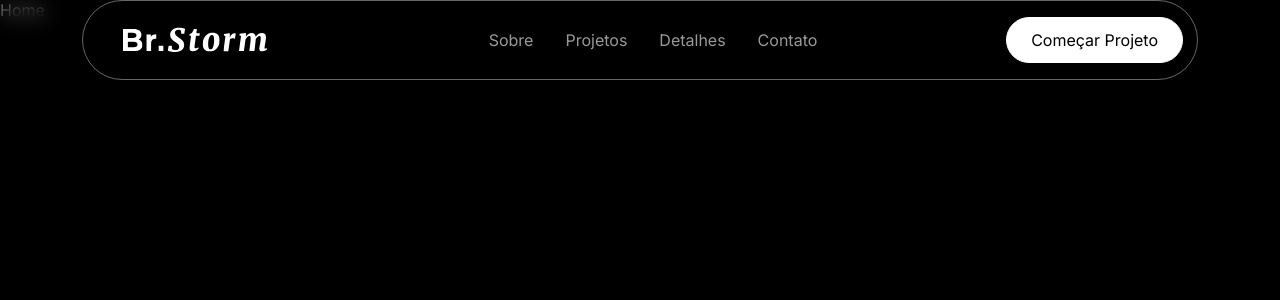
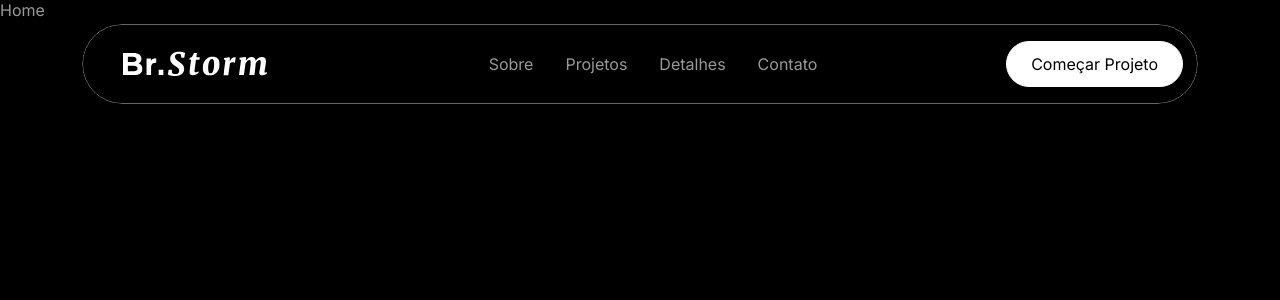
Before and after one commit to luangelsdorf/website-abarca, a Next.js app: page / in a window 1280 px wide. Shown: the top 300 px of the page. Built offline with nearby package versions, Linux system fonts and the light colour scheme.

Commit message:
GSAP smoooth scrolling & custom scrollbar

```diff
--- a/package.json
+++ b/package.json
@@ -14,6 +14,7 @@
     "bootstrap": "^5.2.3",
     "eslint": "8.32.0",
     "eslint-config-next": "13.1.2",
+    "gsap": "^3.11.4",
     "next": "13.1.2",
     "react": "18.2.0",
     "react-dom": "18.2.0",
--- a/src/components/layout/Header/Header.module.scss
+++ b/src/components/layout/Header/Header.module.scss
@@ -1,9 +1,12 @@
 .header {
+  position: fixed;
+  z-index: 999;
+  top: 24px;
+  left: 50%;
+  transform: translateX(-50%);
   backdrop-filter: blur(10px);
-  position: fixed;
-  top: 0;
-  width: 100%;
   mix-blend-mode: difference;
+  clip-path: inset(0 12px round 56px);
 
   nav {
     display: flex;
--- a/src/components/layout/Header/index.js
+++ b/src/components/layout/Header/index.js
@@ -5,8 +5,8 @@ import Link from 'next/link';
 
 export default function Header({ content }) {
   return (
-    <header className={styles.header}>
-      <div className="container">
+    <div className={`container ${styles.header}`}>
+      <header>
         <nav>
           <Link href="/" style={{ color: 'rgb(var(--white))' }}>
             <Logo />
@@ -29,7 +29,7 @@ export default function Header({ content }) {
             <Link href="#" className="btn sm">Começar Projeto</Link>
           </div>
         </nav>
-      </div>
-    </header>
+      </header>
+    </div>
   )
 }
--- a/src/pages/_app.js
+++ b/src/pages/_app.js
@@ -2,6 +2,8 @@ import 'bootstrap/dist/css/bootstrap-grid.css';
 import '../styles/styles.scss';
 import { Merriweather } from '@next/font/google';
 import { Inter } from '@next/font/google';
+import Header from 'src/components/layout/Header';
+import useSmoothScroll from 'src/hooks/useSmoothScroll';
 
 const merriweather = Merriweather({
   display: 'swap',
@@ -15,6 +17,9 @@ const inter = Inter({
 });
 
 export default function App({ Component, pageProps }) {
+
+  const scroller = useSmoothScroll();
+
   return (
     <>
       <style jsx global>{`
@@ -25,7 +30,13 @@ export default function App({ Component, pageProps }) {
       `}
       </style>
 
-      <Component {...pageProps} />
+      <Header />
+
+      <div id="viewport">
+        <div id="content">
+          <Component {...pageProps} />
+        </div>
+      </div>
     </>
   )
 }
--- a/src/pages/index.js
+++ b/src/pages/index.js
@@ -9,8 +9,6 @@ export default function Home() {
         <meta name="description" content="A Br.Storm é um estúdio de design especializado na criação e perpetuação de marcas e produtos digitais." />
       </Head>
 
-      <Header />
-
       <main>
         Home
       </main>
--- a/src/styles/styles.scss
+++ b/src/styles/styles.scss
@@ -2,6 +2,11 @@
 @use "scss/mixins";
 @use "scss/buttons";
 @use "scss/typography";
+
+:root {
+  color-scheme: dark;
+  overflow: overlay;
+}
 
 *,
 *::before,
@@ -53,3 +58,14 @@ menu {
   margin: 0;
   list-style: none;
 }
+
+::-webkit-scrollbar {
+  width: 10px;
+}
+::-webkit-scrollbar-track {
+  background-color: rgb(255, 255, 255, 0);
+}
+::-webkit-scrollbar-thumb {
+  background-color: rgb(255, 255, 255, 0.5);
+  border-radius: 56px;
+}
```
Also changed, not shown: 1 other file (tests, documents, lock files or other folders).
